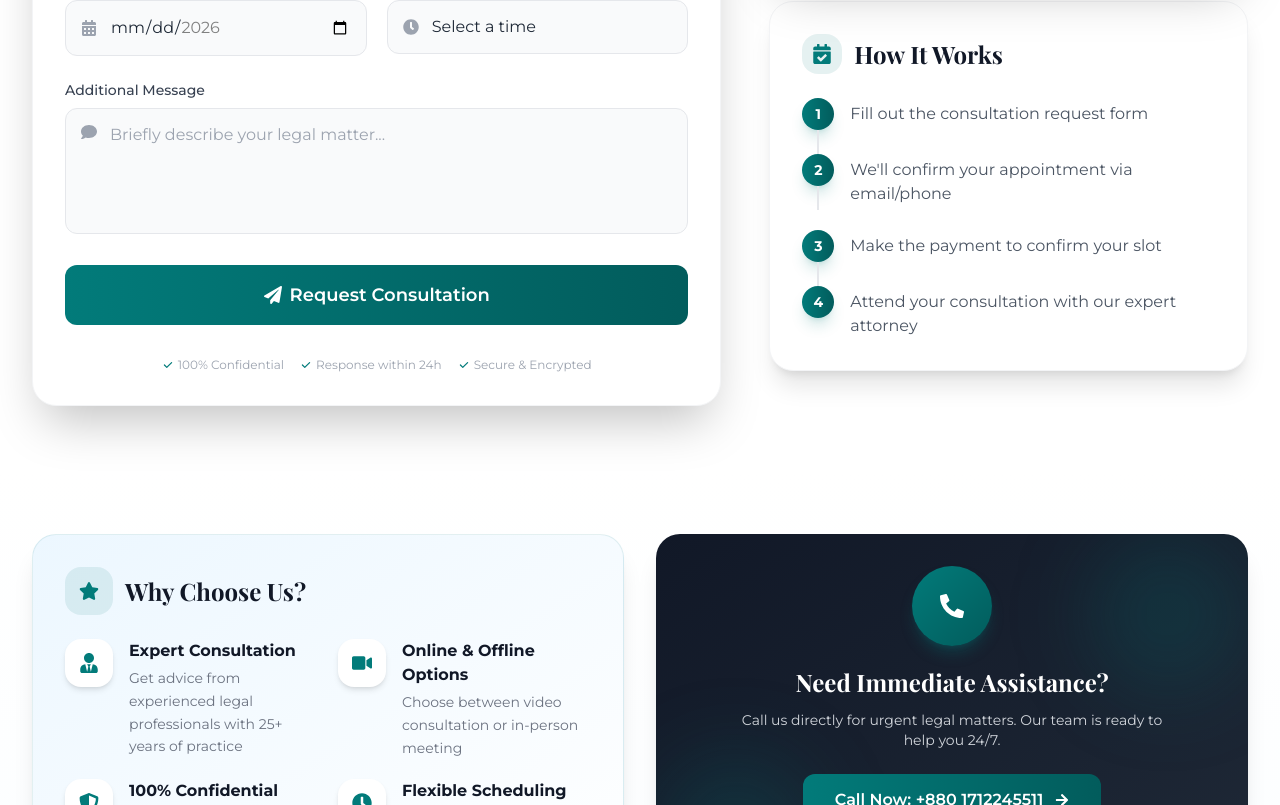
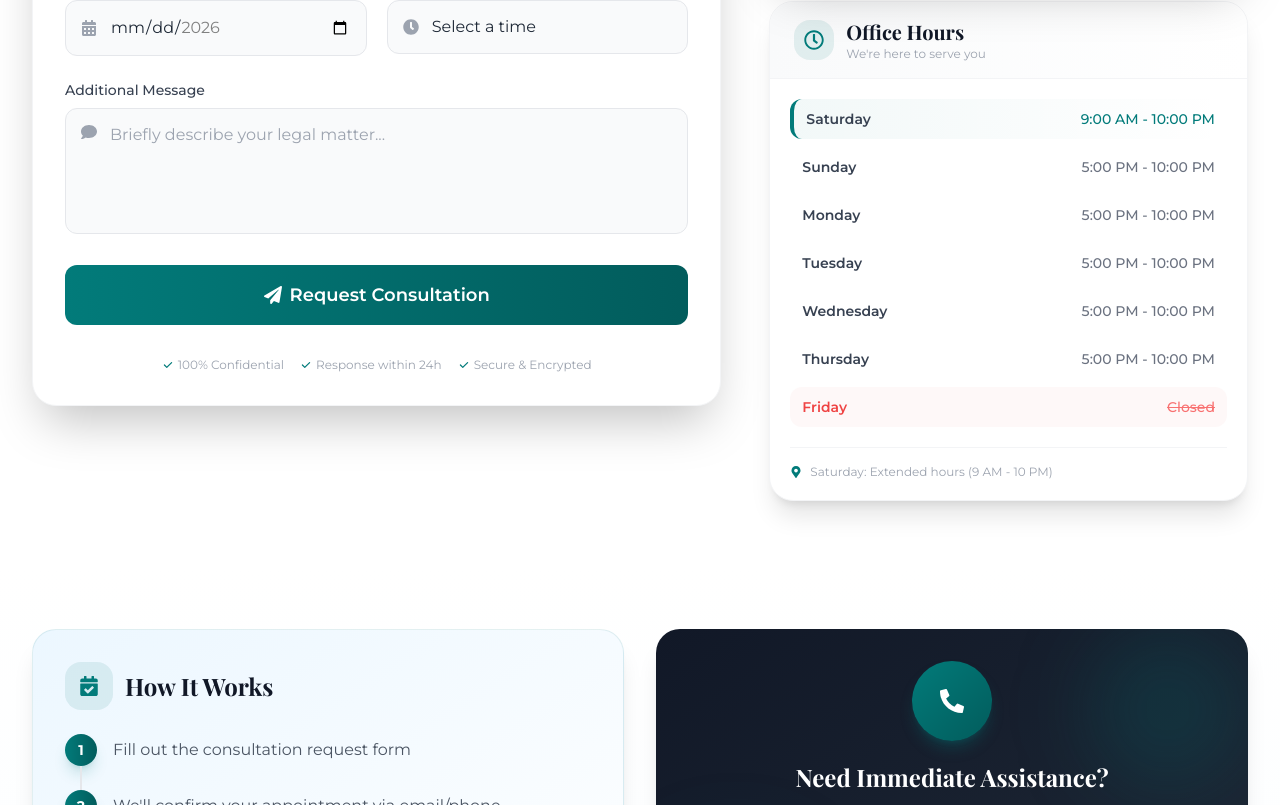
Before and after one commit to sifatbro786/law-firm-frontend, a React (Vite) app: page /booking in a window 1280 px wide. Shown: the part 1335-2140 px from the top of the page. Built offline with nearby package versions, Linux system fonts and the light colour scheme.

Commit message:
changed working hours

```diff
--- a/src/pages/Booking.jsx
+++ b/src/pages/Booking.jsx
@@ -2,7 +2,6 @@
 import { motion } from "framer-motion";
 import BookingForm from "../components/ui/BookingForm";
 import {
-    FaCheckCircle,
     FaClock,
     FaUserTie,
     FaShieldAlt,
@@ -13,6 +12,8 @@ import {
     FaBalanceScale,
     FaStar,
     FaArrowRight,
+    FaRegClock,
+    FaMapMarkerAlt,
 } from "react-icons/fa";
 import PageHeader from "../components/ui/PageHeader";
 
@@ -37,6 +38,16 @@ const benefits = [
         title: "Flexible Scheduling",
         description: "Monday-Saturday with convenient time slots",
     },
+];
+
+const officeHours = [
+    { day: "Saturday", hours: "9:00 AM - 10:00 PM", isSpecial: true },
+    { day: "Sunday", hours: "5:00 PM - 10:00 PM" },
+    { day: "Monday", hours: "5:00 PM - 10:00 PM" },
+    { day: "Tuesday", hours: "5:00 PM - 10:00 PM" },
+    { day: "Wednesday", hours: "5:00 PM - 10:00 PM" },
+    { day: "Thursday", hours: "5:00 PM - 10:00 PM" },
+    { day: "Friday", hours: "Closed", isClosed: true },
 ];
 
 const Booking = () => {
@@ -156,35 +167,63 @@ const Booking = () => {
                                 </div>
                             </div>
 
-                            {/* How It Works - Premium Timeline */}
-                            <div className="bg-white rounded-3xl shadow-xl border border-gray-100 p-8">
-                                <div className="flex items-center gap-3 mb-6">
-                                    <div className="w-10 h-10 rounded-2xl bg-[#027B7A]/10 flex items-center justify-center">
-                                        <FaCalendarCheck className="text-[#027B7A] text-xl" />
+                            {/* Office Hours Card */}
+                            <div className="bg-white rounded-3xl shadow-xl border border-gray-100 overflow-hidden">
+                                <div className="bg-gradient-to-r from-gray-50 to-white px-6 py-4 border-b border-gray-100">
+                                    <div className="flex items-center gap-3">
+                                        <div className="w-10 h-10 rounded-2xl bg-[#027B7A]/10 flex items-center justify-center">
+                                            <FaRegClock className="text-[#027B7A] text-xl" />
+                                        </div>
+                                        <div>
+                                            <h3 className="text-xl font-playfair font-bold text-gray-900">
+                                                Office Hours
+                                            </h3>
+                                            <p className="text-xs text-gray-400">
+                                                We're here to serve you
+                                            </p>
+                                        </div>
                                     </div>
-                                    <h3 className="text-2xl font-playfair font-bold text-gray-900">
-                                        How It Works
-                                    </h3>
                                 </div>
-                                <div className="space-y-6">
-                                    {[
-                                        "Fill out the consultation request form",
-                                        "We'll confirm your appointment via email/phone",
-                                        "Make the payment to confirm your slot",
-                                        "Attend your consultation with our expert attorney",
-                                    ].map((step, idx) => (
-                                        <div key={idx} className="flex items-start gap-4 group">
-                                            <div className="relative">
-                                                <div className="w-8 h-8 rounded-full bg-gradient-to-r from-[#027B7A] to-[#025c5c] text-white flex items-center justify-center text-sm font-bold shadow-lg shadow-[#027B7A]/20">
-                                                    {idx + 1}
-                                                </div>
-                                                {idx < 3 && (
-                                                    <div className="absolute top-8 left-1/2 -translate-x-1/2 w-0.5 h-6 bg-gray-200 group-hover:bg-[#027B7A]/30 transition-colors" />
-                                                )}
+                                <div className="p-5">
+                                    <div className="space-y-2">
+                                        {officeHours.map((item, idx) => (
+                                            <div
+                                                key={idx}
+                                                className={`flex justify-between items-center py-2.5 px-3 rounded-xl transition-all duration-200 ${
+                                                    item.isClosed
+                                                        ? "bg-red-50/50"
+                                                        : item.isSpecial
+                                                          ? "bg-gradient-to-r from-[#027B7A]/5 to-transparent border-l-4 border-[#027B7A]"
+                                                          : "hover:bg-gray-50"
+                                                }`}
+                                            >
+                                                <span
+                                                    className={`font-semibold text-sm ${
+                                                        item.isClosed
+                                                            ? "text-red-500"
+                                                            : "text-gray-700"
+                                                    }`}
+                                                >
+                                                    {item.day}
+                                                </span>
+                                                <span
+                                                    className={`text-sm font-medium ${
+                                                        item.isClosed
+                                                            ? "text-red-400 line-through"
+                                                            : item.isSpecial
+                                                              ? "text-[#027B7A]"
+                                                              : "text-gray-500"
+                                                    }`}
+                                                >
+                                                    {item.hours}
+                                                </span>
                                             </div>
-                                            <span className="text-gray-600 pt-1">{step}</span>
-                                        </div>
-                                    ))}
+                                        ))}
+                                    </div>
+                                    <div className="mt-5 pt-4 border-t border-gray-100 flex items-center gap-2 text-xs text-gray-400">
+                                        <FaMapMarkerAlt className="text-[#027B7A]" />
+                                        <span>Saturday: Extended hours (9 AM - 10 PM)</span>
+                                    </div>
                                 </div>
                             </div>
                         </motion.div>
@@ -192,11 +231,11 @@ const Booking = () => {
                 </div>
             </section>
 
-            {/* Benefits & Emergency Section - Horizontal Layout */}
+            {/* How It Works & Emergency Section - Horizontal Layout */}
             <section className="md:py-16 bg-gradient-to-b from-white to-[#ECF7FF]/20">
                 <div className="container mx-auto px-4 sm:px-6 lg:px-8 max-w-7xl">
                     <div className="grid grid-cols-1 lg:grid-cols-2 gap-8">
-                        {/* Benefits Grid - Premium Cards */}
+                        {/* How It Works - Premium Timeline (replaced Why Choose Us) */}
                         <motion.div
                             initial={{ opacity: 0, y: 30 }}
                             whileInView={{ opacity: 1, y: 0 }}
@@ -205,25 +244,30 @@ const Booking = () => {
                         >
                             <div className="flex items-center gap-3 mb-6">
                                 <div className="w-12 h-12 rounded-2xl bg-[#027B7A]/10 flex items-center justify-center">
-                                    <FaStar className="text-[#027B7A] text-xl" />
+                                    <FaCalendarCheck className="text-[#027B7A] text-xl" />
                                 </div>
                                 <h3 className="text-2xl font-playfair font-bold text-gray-900">
-                                    Why Choose Us?
+                                    How It Works
                                 </h3>
                             </div>
-                            <div className="grid grid-cols-1 sm:grid-cols-2 gap-5">
-                                {benefits.map((benefit, index) => (
-                                    <div key={index} className="flex gap-4 group">
-                                        <div className="w-12 h-12 rounded-2xl bg-white shadow-md flex items-center justify-center text-[#027B7A] text-xl group-hover:bg-gradient-to-br group-hover:from-[#027B7A] group-hover:to-[#025c5c] group-hover:text-white transition-all duration-300 flex-shrink-0">
-                                            {benefit.icon}
+                            <div className="space-y-6">
+                                {[
+                                    "Fill out the consultation request form",
+                                    "We'll confirm your appointment via email/phone",
+                                    "Make the payment to confirm your slot",
+                                    "Attend your consultation with our expert attorney",
+                                ].map((step, idx) => (
+                                    <div key={idx} className="flex items-start gap-4 group">
+                                        <div className="relative">
+                                            <div className="w-8 h-8 rounded-full bg-gradient-to-r from-[#027B7A] to-[#025c5c] text-white flex items-center justify-center text-sm font-bold shadow-lg shadow-[#027B7A]/20">
+                                                {idx + 1}
+                                            </div>
+                                            {idx < 3 && (
+                                                <div className="absolute top-8 left-1/2 -translate-x-1/2 w-0.5 h-6 bg-gray-200 group-hover:bg-[#027B7A]/30 transition-colors" />
+                                            )}
                                         </div>
                                         <div>
-                                            <h4 className="font-bold text-gray-900 mb-1">
-                                                {benefit.title}
-                                            </h4>
-                                            <p className="text-sm text-gray-500 leading-relaxed">
-                                                {benefit.description}
-                                            </p>
+                                            <span className="text-gray-600 pt-1 block">{step}</span>
                                         </div>
                                     </div>
                                 ))}
--- a/src/pages/Contact.jsx
+++ b/src/pages/Contact.jsx
@@ -6,9 +6,7 @@ import {
     FaMapMarkerAlt,
     FaClock,
     FaArchway,
-    FaWhatsapp,
     FaArrowRight,
-    FaFacebookMessenger,
 } from "react-icons/fa";
 import PageHeader from "../components/ui/PageHeader";
 
@@ -46,9 +44,13 @@ const Contact = () => {
             icon: <FaClock className="text-xl" />,
             title: "Office Hours",
             details: [
-                "Sunday - Thursday: 9:00 AM - 6:00 PM",
+                "Saturday: 9:00 AM - 10:00 PM",
+                "Sunday: 5:00 PM - 10:00 PM",
+                "Monday: 5:00 PM - 10:00 PM",
+                "Tuesday: 5:00 PM - 10:00 PM",
+                "Wednesday: 5:00 PM - 10:00 PM",
+                "Thursday: 5:00 PM - 10:00 PM",
                 "Friday: Closed",
-                "Saturday: 10:00 AM - 2:00 PM",
             ],
             link: null,
             color: "bg-orange-100 text-orange-600",
@@ -148,37 +150,6 @@ const Contact = () => {
                                     </motion.div>
                                 ))}
                             </div>
-
-                            {/* Social Connect */}
-                            <div className="mt-10 pt-8 border-t border-gray-200">
-                                <h3 className="font-bold text-gray-900 mb-4">Connect With Us</h3>
-                                <div className="flex gap-3">
-                                    <a
-                                        href="#"
-                                        className="w-10 h-10 rounded-full bg-green-500 text-white flex items-center justify-center hover:scale-110 transition-transform"
-                                    >
-                                        <FaWhatsapp />
-                                    </a>
-                                    <a
-                                        href="#"
-                                        className="w-10 h-10 rounded-full bg-blue-600 text-white flex items-center justify-center hover:scale-110 transition-transform"
-                                    >
-                                        <FaFacebookMessenger />
-                                    </a>
-                                    <a
-                                        href="#"
-                                        className="w-10 h-10 rounded-full bg-blue-700 text-white flex items-center justify-center hover:scale-110 transition-transform"
-                                    >
-                                        <svg
-                                            className="w-5 h-5"
-                                            fill="currentColor"
-                                            viewBox="0 0 24 24"
-                                        >
-                                            <path d="M22 12c0-5.523-4.477-10-10-10S2 6.477 2 12c0 4.991 3.657 9.128 8.438 9.879v-6.99h-2.54V12h2.54V9.797c0-2.506 1.492-3.89 3.777-3.89 1.094 0 2.238.195 2.238.195v2.46h-1.26c-1.243 0-1.63.771-1.63 1.562V12h2.773l-.443 2.89h-2.33v6.99C18.343 21.128 22 16.991 22 12z" />
-                                        </svg>
-                                    </a>
-                                </div>
-                            </div>
                         </motion.div>
                     </div>
                 </div>
--- a/src/pages/Home.jsx
+++ b/src/pages/Home.jsx
@@ -7,7 +7,6 @@ import FAQSection from "../components/ui/FAQSection";
 import ServicesSection from "../components/ui/ServicesSection";
 import WhyChooseUs from "../components/ui/WhyChooseUs";
 import AttorneysSection from "../components/ui/AttorneysSection";
-// import CaseStudiesCard from "../components/ui/CaseStudiesCard";
 
 const Home = () => {
     const [services, setServices] = useState([]);
```
Also changed, not shown: src/components/ui/ProfileSection.jsx (+4 -3 lines).
